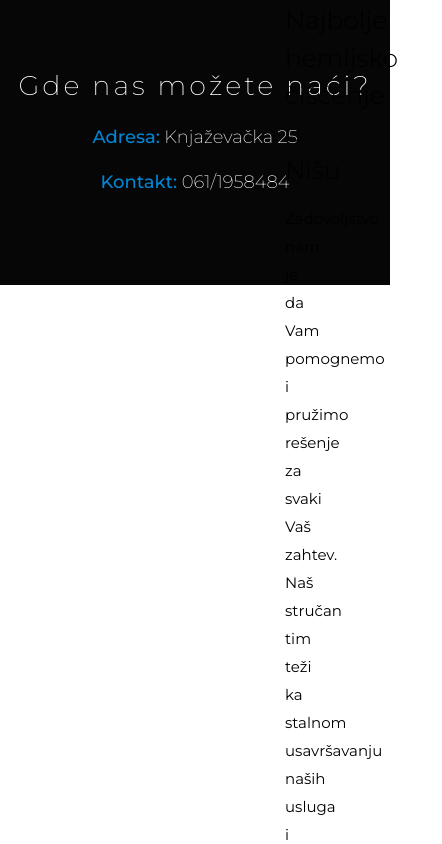
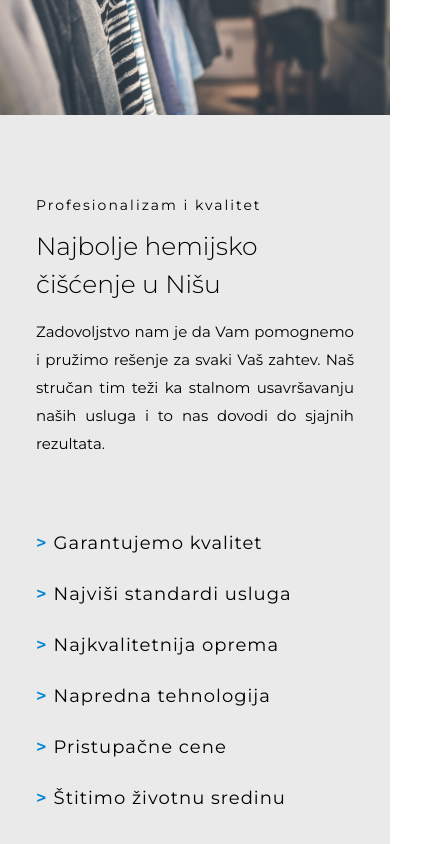
Before and after one commit to Uros998/dry-cleaning, a React (Create React App) app: page / in a window 390 px wide. Shown: the part 4980-5824 px from the top of the page, 442 px wide, since content can reach past the window. Built offline with nearby package versions, Linux system fonts and the light colour scheme; a web font is replaced by a local one.

Commit message:
Responsive for adventages on homepage

```diff
--- a/src/component/header/header.styles.scss
+++ b/src/component/header/header.styles.scss
@@ -31,6 +31,7 @@ body {
   position: fixed;
   animation: auto;
   transition: 3s;
+  z-index: 10;
 
   .icon--menu {
     animation: auto;
--- a/src/pages/homepage/homepage.styles.scss
+++ b/src/pages/homepage/homepage.styles.scss
@@ -290,6 +290,18 @@
         }
       }
     }
+
+    .our-advantages {
+      .advantages-title-text {
+        padding: 1em 2em;
+
+        .adventages-text {
+          .adventages {
+            margin: 2em auto;
+          }
+        }
+      }
+    }
   }
 }
 
@@ -318,6 +330,42 @@
                 font-size: 20px;
               }
             }
+          }
+        }
+      }
+    }
+
+    .our-advantages {
+      .advantages-title-text {
+        padding: 1em 2em;
+
+        .adventages-title {
+          p {
+            font-size: 11px;
+          }
+        }
+
+        .adventages-text {
+
+          p {
+            font-size: 14px;
+          }
+
+          .adventages {
+            margin: 0 auto;
+
+            .adventages-left {
+              h4 {
+                font-size: 15px;
+              }
+            }
+
+            .adventages-right {
+              h4 {
+                font-size: 15px;
+              }
+            }
+
           }
         }
       }
@@ -377,6 +425,84 @@
         }
       }
     }
+
+    .our-advantages {
+      height: 1350px;
+
+      .advantages-img {
+        display: block;
+        width: 100%;
+      }
+
+      .advantages-title-text {
+        display: block;
+        width: 100%;
+        padding: 4em 5em;
+
+
+        .adventages-title {
+
+          p {
+            font-size: 14px;
+            font-weight: 400;
+            letter-spacing: 2px;
+            margin: 0;
+          }
+
+          h2 {
+            font-size: 25px;
+            font-weight: 300;
+            margin: 0.5em 0;
+
+          }
+        }
+
+
+        .adventages-text {
+
+          p {
+            font-size: 15px;
+            line-height: 28px;
+          }
+
+          .adventages {
+            margin: 4em auto;
+
+            .adventages-left {
+              display: inline-block;
+              width: 50%;
+
+              h4 {
+                font-size: 20px;
+                font-weight: 400;
+                letter-spacing: 1px;
+
+                span {
+                  color: #0186d5;
+                  font-weight: 600;
+                }
+              }
+            }
+
+            .adventages-right {
+              display: inline-block;
+              width: 50%;
+
+              h4 {
+                font-size: 20px;
+                font-weight: 400;
+                letter-spacing: 1px;
+
+                span {
+                  color: #0186d5;
+                  font-weight: 600;
+                }
+              }
+            }
+          }
+        }
+      }
+    }
   }
 }
 
@@ -391,7 +517,55 @@
       }
     }
 
+    .our-advantages {
+      height: 1150px;
 
+      .advantages-title-text {
+        .adventages-text {
+
+          p {
+            font-size: 15px;
+            line-height: 28px;
+          }
+
+          .adventages {
+            margin: 4em auto;
+
+            .adventages-left {
+              display: inline-block;
+              width: 50%;
+
+              h4 {
+                font-size: 18px;
+                font-weight: 400;
+                letter-spacing: 1px;
+
+                span {
+                  color: #0186d5;
+                  font-weight: 600;
+                }
+              }
+            }
+
+            .adventages-right {
+              display: inline-block;
+              width: 50%;
+
+              h4 {
+                font-size: 18px;
+                font-weight: 400;
+                letter-spacing: 1px;
+
+                span {
+                  color: #0186d5;
+                  font-weight: 600;
+                }
+              }
+            }
+          }
+        }
+      }
+    }
   }
 }
 
@@ -479,6 +653,60 @@
         }
       }
     }
+
+    .our-advantages {
+      height: 1150px;
+
+      .advantages-title-text {
+        padding: 4em 2em;
+
+        .adventages-text {
+
+          p {
+            font-size: 15px;
+            line-height: 28px;
+          }
+
+          .adventages {
+            margin: 4em auto;
+
+            .adventages-left {
+              display: block;
+              width: 100%;
+              margin: 0 auto;
+
+              h4 {
+                font-size: 18px;
+                font-weight: 400;
+                letter-spacing: 1px;
+
+                span {
+                  color: #0186d5;
+                  font-weight: 600;
+                }
+              }
+            }
+
+            .adventages-right {
+              display: block;
+              width: 100%;
+              margin: 0 auto;
+
+              h4 {
+                font-size: 18px;
+                font-weight: 400;
+                letter-spacing: 1px;
+
+                span {
+                  color: #0186d5;
+                  font-weight: 600;
+                }
+              }
+            }
+          }
+        }
+      }
+    }
   }
 }
 
@@ -530,5 +758,56 @@
         }
       }
     }
+
+    .our-advantages {
+      .advantages-title-text {
+        .adventages-text {
+
+          p {
+            text-align: justify;
+            font-size: 15px;
+            line-height: 28px;
+          }
+
+          .adventages {
+            margin: 4em auto;
+
+            .adventages-left {
+              display: block;
+              width: 100%;
+              margin: 0 auto;
+
+              h4 {
+                font-size: 18px;
+                font-weight: 400;
+                letter-spacing: 1px;
+
+                span {
+                  color: #0186d5;
+                  font-weight: 600;
+                }
+              }
+            }
+
+            .adventages-right {
+              display: block;
+              width: 100%;
+              margin: 0 auto;
+
+              h4 {
+                font-size: 18px;
+                font-weight: 400;
+                letter-spacing: 1px;
+
+                span {
+                  color: #0186d5;
+                  font-weight: 600;
+                }
+              }
+            }
+          }
+        }
+      }
+    }
   }
 }
```
